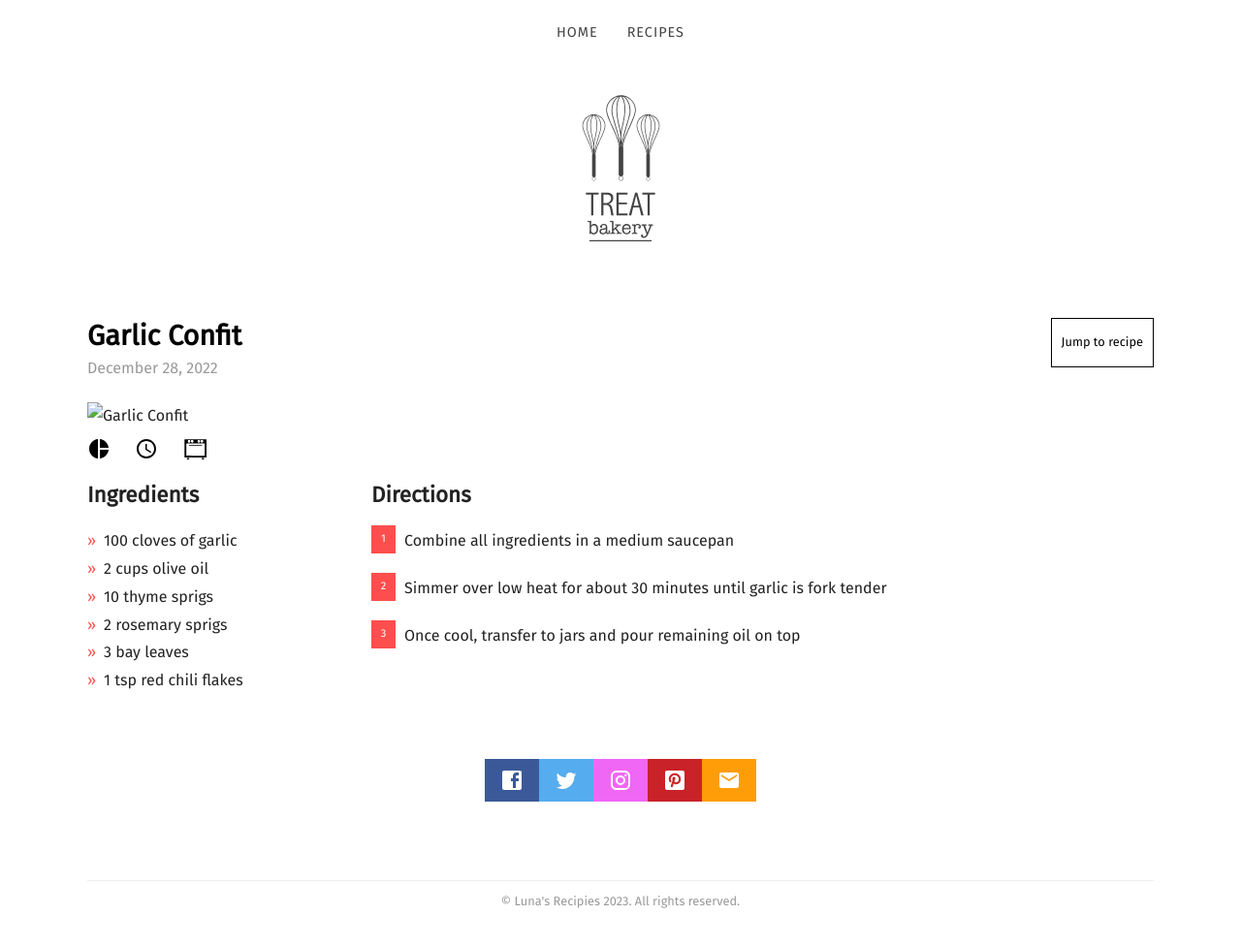
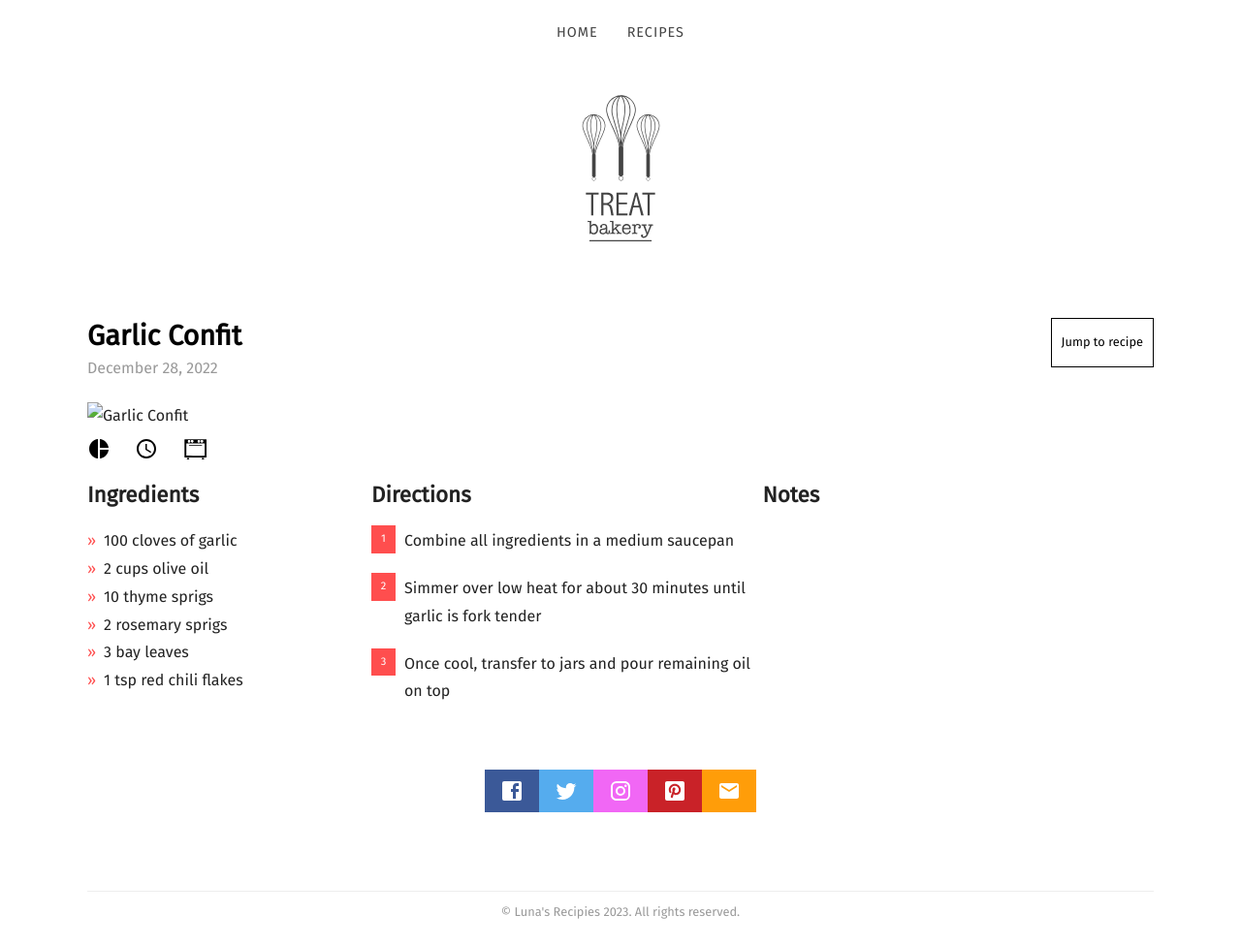
Before and after one commit to Luna-za-tuna/Personal_Recipe, a Jekyll site: the page built from _posts/2022-12-28-garlic-confit.md, in a window 1280 px wide and 976 px high. Shown: the whole window at 97% size. Built offline with Jekyll 4.4.1, drawn with Linux system fonts in a browser that asks for light colours; nearby versions of some CDN libraries; some web fonts are replaced.

Commit message:
added notes option

```diff
--- a/_layouts/post.html
+++ b/_layouts/post.html
@@ -27,6 +27,11 @@ layout: default
 			<h2>Directions</h2>
 			{{ page.recipe.directions_markdown | markdownify }}
 		</div>
+
+		<div class="directions">
+			<h2>Notes</h2>
+			{{ page.recipe.notes_markdown | markdownify }}
+		</div>
 	</div>
 
 	<div class="sharing">
```
Also changed, not shown: _posts/2022-12-28-freds-deer-jerky.md (+2 -0 lines), _posts/_defaults.md (+1 -0 lines).
